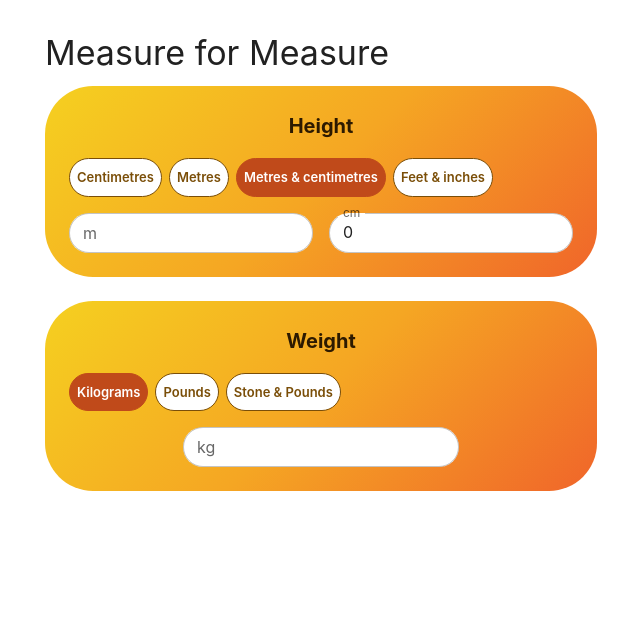
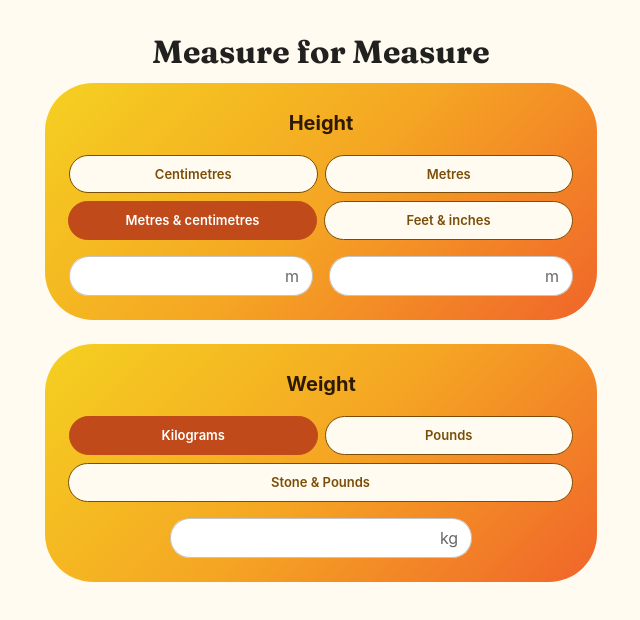
Before and after one commit to KerryCX/measure-for-measure, a React (Vite) app: page / in a window 1280 px wide. Both pictures are taken after a click on the button "Metres & centimetres". Shown: the top 620 px of the page, without its empty margins (319-959 px from the left). Built offline with nearby package versions, Linux system fonts and the light colour scheme.

Commit message:
feat: typography, layout and theme refinements

```diff
--- a/index.html
+++ b/index.html
@@ -4,6 +4,10 @@
     <meta charset="UTF-8" />
     <link rel="icon" type="image/svg+xml" href="/favicon.svg" />
     <meta name="viewport" content="width=device-width, initial-scale=1.0" />
+    <link
+      href="https://fonts.googleapis.com/css2?family=Fraunces:wght@700&display=swap"
+      rel="stylesheet"
+    />
     <title>measure-for-measure</title>
   </head>
   <body>
--- a/src/components/HeightInput.tsx
+++ b/src/components/HeightInput.tsx
@@ -1,5 +1,6 @@
 import TextField from "@mui/material/TextField";
 import Box from "@mui/material/Box";
+import InputAdornment from "@mui/material/InputAdornment";
 import UnitToggle from "./UnitToggle";
 import type { HeightUnit, HeightValue } from "../types";
 import { convertCmToHeight, convertHeightToCm } from "../utils";
@@ -58,19 +59,31 @@ const HeightInput = ({ value, onChange }: HeightInputProps) => {
       />
       <Box sx={{ display: "flex", gap: 2, mt: 2, justifyContent: "center" }}>
         <TextField
-          label={primaryLabel}
           type='number'
           value={value.primary || ""}
           onChange={handlePrimaryChange}
           size='small'
+          slotProps={{
+            input: {
+              endAdornment: (
+                <InputAdornment position='end'>{primaryLabel}</InputAdornment>
+              ),
+            },
+          }}
         />
         {isDouble && (
           <TextField
-            label={secondaryLabel}
             type='number'
-            value={value.secondary ?? ""}
+            value={value.secondary || ""}
             onChange={handleSecondaryChange}
             size='small'
+            slotProps={{
+              input: {
+                endAdornment: (
+                  <InputAdornment position='end'>{primaryLabel}</InputAdornment>
+                ),
+              },
+            }}
           />
         )}
       </Box>
--- a/src/components/UnitToggle.tsx
+++ b/src/components/UnitToggle.tsx
@@ -29,10 +29,21 @@ const UnitToggle = <T extends string>({
       onChange={handleChange}
       size='small'
       aria-label={ariaLabel}
+      sx={{
+        display: "flex",
+        flexWrap: "wrap",
+        width: "100%",
+        gap: "8px",
+      }}
     >
       {options.map((option) => (
         <Tooltip key={option.value} title={option.tooltip} arrow>
-          <ToggleButton value={option.value}>{option.label}</ToggleButton>
+          <ToggleButton
+            value={option.value}
+            sx={{ flex: "1 1 calc(50% - 8px)", minWidth: 0 }}
+          >
+            {option.label}
+          </ToggleButton>
         </Tooltip>
       ))}
     </ToggleButtonGroup>
--- a/src/components/WeightInput.tsx
+++ b/src/components/WeightInput.tsx
@@ -3,6 +3,7 @@ import Box from "@mui/material/Box";
 import UnitToggle from "./UnitToggle";
 import type { WeightUnit, WeightValue } from "../types";
 import { convertKgToWeight, convertWeightToKg } from "../utils";
+import InputAdornment from "@mui/material/InputAdornment";
 
 const WEIGHT_OPTIONS = [
   {
@@ -55,19 +56,33 @@ const WeightInput = ({ value, onChange }: WeightInputProps) => {
       />
       <Box sx={{ display: "flex", gap: 2, mt: 2, justifyContent: "center" }}>
         <TextField
-          label={primaryLabel}
           type='number'
           value={value.primary || ""}
           onChange={handlePrimaryChange}
           size='small'
+          slotProps={{
+            input: {
+              endAdornment: (
+                <InputAdornment position='end'>{primaryLabel}</InputAdornment>
+              ),
+            },
+          }}
         />
         {isDouble && (
           <TextField
-            label='lbs'
             type='number'
-            value={value.secondary ?? ""}
+            value={value.secondary || ""}
             onChange={handleSecondaryChange}
             size='small'
+            slotProps={{
+              input: {
+                endAdornment: (
+                  <InputAdornment position='end'>
+                    {value.secondary || ""}
+                  </InputAdornment>
+                ),
+              },
+            }}
           />
         )}
       </Box>
--- a/src/theme.tsx
+++ b/src/theme.tsx
@@ -7,8 +7,8 @@ const theme = createTheme({
       main: "#F5A623",
     },
     background: {
-      default: "#FFFFFF",
-      paper: "#FFFFFF",
+      default: "#FFFBF0",
+      paper: "#FFFBF0",
     },
   },
   shape: {
@@ -18,6 +18,16 @@ const theme = createTheme({
     fontFamily: "Inter, sans-serif",
   },
   components: {
+    MuiTypography: {
+      styleOverrides: {
+        h4: {
+          fontFamily: "Fraunces, serif",
+          fontWeight: 700,
+          fontSize: "2rem",
+          textAlign: "center",
+        },
+      },
+    },
     MuiToggleButton: {
       styleOverrides: {
         root: {
@@ -43,7 +53,7 @@ const theme = createTheme({
         grouped: {
           border: "1px solid #7A4E08 !important",
           color: "#7A4E08",
-          backgroundColor: "#FFFFFF",
+          backgroundColor: "#FFFBF0",
           "&.Mui-selected": {
             background: "#C04A1A",
             color: "#FFFFFF",
```
